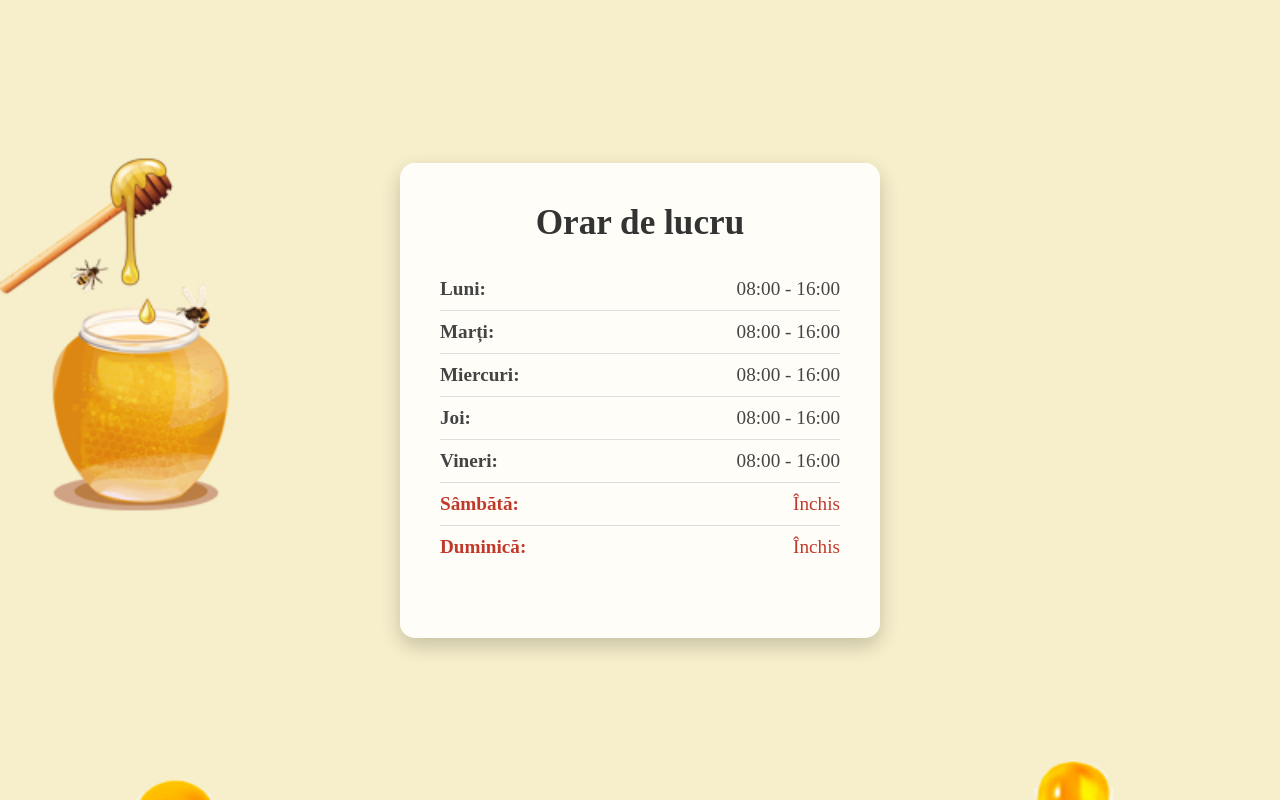
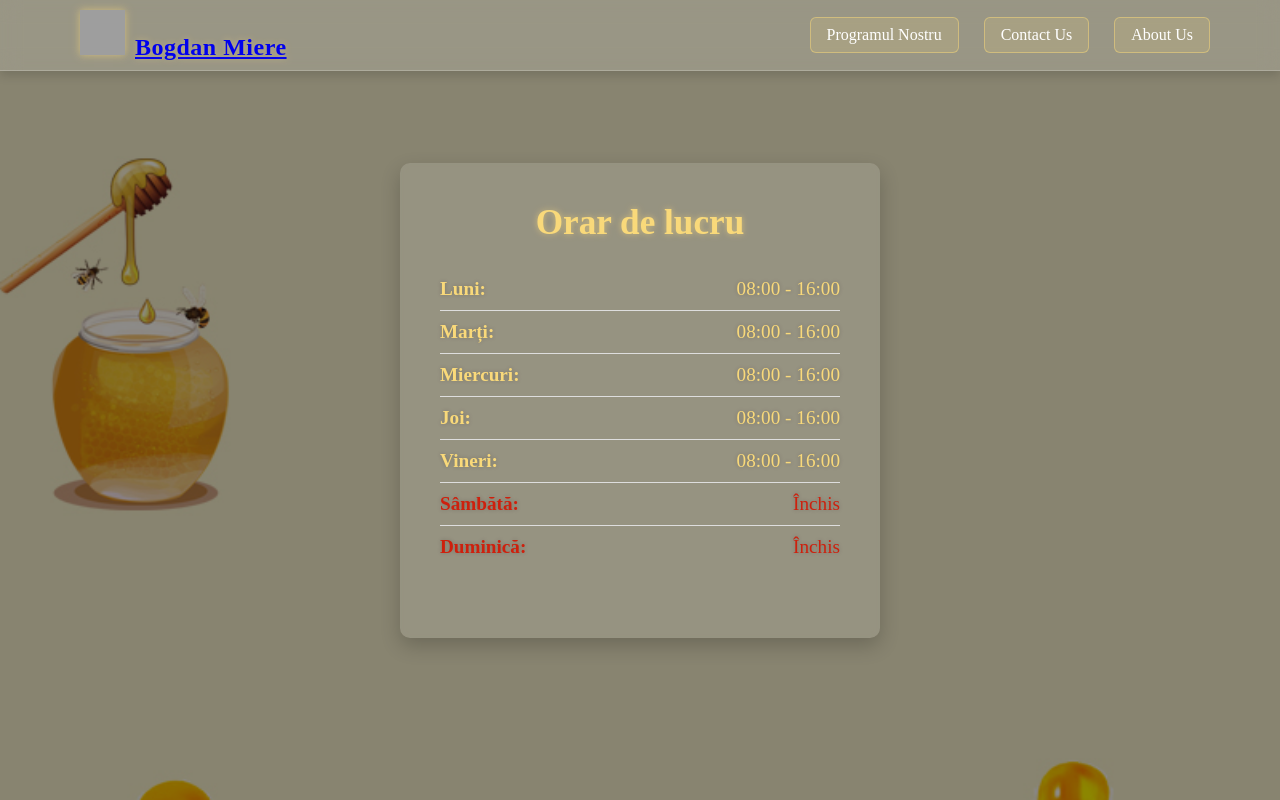
Before and after one commit to GeorgeFatan/honey-shop-fs, a React (Vite) app in the folder frontend/: page /orar in a window 1280 px wide. Built offline with nearby package versions, Linux system fonts and the light colour scheme; grey boxes are pictures that could not be loaded.

Commit message:
Added Navbar component with Title and Logo, links to every page on the app

```diff
--- a/frontend/src/App.tsx
+++ b/frontend/src/App.tsx
@@ -3,15 +3,19 @@ import { Routes, Route } from "react-router-dom";
 import AboutPage from "./pages/AboutPage";
 import Orar from "./pages/Orar";
 import ContactUs from "./pages/ContactUs";
+import Navbar from "./components/Navbar";
 
 function App() {
   return (
+    <>
+      <Navbar />
       <Routes>
         <Route path="/" element={<HomePage />} />
         <Route path="/about" element={<AboutPage />} />
         <Route path="/orar" element={<Orar />} />
         <Route path="/contact" element={<ContactUs />} />
       </Routes>
+    </>
   );
 }
 
--- /dev/null
+++ b/frontend/src/Navbar.css
@@ -0,0 +1,124 @@
+/* CONTAINER GENERAL */
+.navbar {
+  position: fixed;
+  top: 0;
+  left: 0;
+  right: 0;
+  height: 70px;
+  display: flex;
+  justify-content: center;
+  align-items: center;
+  z-index: 100;
+  background: rgba(255, 255, 255, 0.15);
+  backdrop-filter: blur(10px);
+  border-bottom: 1px solid rgba(255, 255, 255, 0.2);
+  box-shadow: 0 4px 10px rgba(0, 0, 0, 0.15);
+}
+
+/* CONTAINER INTERIOR */
+.navbar-container {
+  width: 100%;
+  max-width: 1200px;
+  display: flex;
+  justify-content: space-between;
+  align-items: center;
+  padding: 0 30px;
+  box-sizing: border-box;
+}
+
+/* LOGO + TITLU */
+.navbar-left {
+  display: flex;
+  align-items: center;
+  gap: 10px;
+}
+
+.navbar-logo {
+  width: 45px;
+  height: 45px;
+  object-fit: cover;
+  box-shadow: 0 0 8px rgba(249, 217, 122, 0.6);
+  margin-right: 10px;
+  margin-left: 10px;
+}
+
+.navbar-title {
+  font-size: 1.5rem;
+  font-weight: 700;
+  color: #f9d97a;
+  letter-spacing: 0.5px;
+  text-shadow: 0 0 6px rgba(249, 217, 122, 0.4);
+}
+
+/* LINKURI DESKTOP */
+.navbar-links {
+  display: flex;
+  gap: 25px;
+}
+
+.navbar-links a {
+  text-decoration: none;
+  color: #fff;
+  font-weight: 500;
+  padding: 8px 16px;
+  border: 1px solid rgba(249, 217, 122, 0.5);
+  border-radius: 6px;
+  background: rgba(249, 217, 122, 0.15);
+  transition: all 0.3s ease;
+}
+
+.navbar-links a:hover {
+  background: #f9d97a;
+  color: #333;
+  box-shadow: 0 0 10px rgba(249, 217, 122, 0.6);
+}
+
+/* HAMBURGER BUTTON (pentru mobil) */
+.navbar-toggle {
+  display: none;
+  background: none;
+  border: none;
+  font-size: 1.8rem;
+  cursor: pointer;
+  color: #f9d97a;
+}
+
+/* RESPONSIVE */
+@media (max-width: 768px) {
+  .navbar-container {
+    flex-direction: column;
+    align-items: flex-start;
+    padding: 10px 20px;
+  }
+
+  .navbar-toggle {
+    display: block;
+    position: absolute;
+    right: 20px;
+    top: 20px;
+  }
+
+  .navbar-links {
+    position: absolute;
+    top: 70px;
+    left: 0;
+    right: 0;
+    background: rgba(255, 255, 255, 0.15);
+    backdrop-filter: blur(10px);
+    flex-direction: column;
+    align-items: center;
+    gap: 15px;
+    padding: 20px 0;
+    display: none;
+    box-shadow: 0 4px 8px rgba(0, 0, 0, 0.2);
+  }
+
+  .navbar-links.open {
+    display: flex;
+  }
+
+  .navbar-links a {
+    width: 80%;
+    text-align: center;
+  }
+}
--- a/frontend/src/Orar.css
+++ b/frontend/src/Orar.css
@@ -1,19 +1,28 @@
 /* Containerul pentru cardul cu orarul (semi-transparent) */
 .orar-content {
-  background-color: rgba(255, 255, 255, 0.85); /* Fundal alb cu 85% opacitate */
+  position: relative;
+  z-index: 1;
+  background: rgba(255, 255, 255, 0.12); /* același fundal translucid */
+  backdrop-filter: blur(4px); /* efect de sticlă mată */
+  border-radius: 10px;
   padding: 40px;
-  border-radius: 15px; /* Colțuri rotunjite */
-  box-shadow: 0 8px 20px rgba(0, 0, 0, 0.2); /* Umbră elegantă */
+  width: 90%;
+  max-width: 400px;
   text-align: center;
-  max-width: 400px;
-  width: 90%;
+  box-shadow: 0 8px 20px rgba(0, 0, 0, 0.2); /* umbră elegantă */
+  transition: transform 0.3s ease;
+}
+
+.orar-content:hover {
+  transform: scale(1.05); /* efect de hover ca la cardurile de produse */
 }
 
 .orar-content h1 {
-  color: #333;
+  color: #f9d97a;
   margin-top: 0;
   margin-bottom: 25px;
   font-size: 2.2rem;
+  text-shadow: 0 0 6px rgba(249, 217, 122, 0.6);
 }
 
 /* Stiluri pentru lista orarului */
@@ -22,7 +31,7 @@
   padding: 0;
   margin: 0 0 30px 0;
   font-size: 1.2rem;
-  color: #444;
+  color: #f9d97a;
 }
 
 .orar-list li {
@@ -30,14 +39,16 @@
   border-bottom: 1px solid #ddd; /* O linie subtilă între zile */
   display: flex;
   justify-content: space-between; /* Pune ziua în stânga și ora în dreapta */
+  text-shadow: 0 0 4px rgba(0, 0, 0, 0.2); /* claritate și contrast */
 }
 
 .orar-list li:last-child {
-  border-bottom: none; /* Fără linie la ultimul element */
+  border-bottom: none; /*no white line under the last elem from the list */
 }
 
 .orar-list .inchis {
-  color: #c0392b; /* O culoare ușor roșiatică pentru zilele închise */
+  color: #ce200d; /* O culoare ușor roșiatică pentru zilele închise */
+  font-weight: 500;
 }
 
 /* Stiluri pentru butonul de întoarcere
@@ -60,3 +71,18 @@
   box-shadow: 0 6px 12px rgba(0, 0, 0, 0.15);
 }
 */
+
+.orar-container {
+  position: relative;
+  min-height: 100vh;
+  background-color: #f9f3d1;
+  overflow: hidden;
+}
+
+.orar-container::before {
+  content: "";
+  position: absolute;
+  inset: 0;
+  background: rgba(0, 0, 0, 0.45); /* efect intunecat*/
+  z-index: 0;
+}
--- /dev/null
+++ b/frontend/src/components/Navbar.tsx
@@ -0,0 +1,44 @@
+import { useState } from "react";
+import "../Navbar.css";
+
+export default function Navbar() {
+  const [isOpen, setIsOpen] = useState(false);
+
+  return (
+    <header className="navbar">
+      <div className="navbar-container">
+        {/* LOGO + TITLU */}
+        <div className="navbar-left">
+          <div className="navbar-brand">
+            <img
+              src="/logo.png"
+              alt="Bogdan Miere Logo"
+              className="navbar-logo"
+            />
+            <span style={{ marginRight: "10px" }} className="navbar-title">
+              <a href="/">Bogdan Miere</a>
+            </span>
+          </div>
+        </div>
+
+        {/* BUTON HAMBURGER (pentru mobil) */}
+        <button
+          className="navbar-toggle"
+          onClick={() => setIsOpen(!isOpen)}
+          aria-label="Toggle menu"
+        >
+          ☰
+        </button>
+
+        {/* LINKURI */}
+        <div className="navbar-dreapta">
+          <nav className={`navbar-links ${isOpen ? "open" : ""}`}>
+            <a href="/orar">Programul Nostru</a>
+            <a href="/contact">Contact Us</a>
+            <a href="/about">About Us</a>
+          </nav>
+        </div>
+      </div>
+    </header>
+  );
+}
--- a/frontend/src/pages/Orar.tsx
+++ b/frontend/src/pages/Orar.tsx
@@ -1,4 +1,3 @@
-import { Link } from "react-router-dom";
 import backgroundImageHoney from "../assets/backgroundImageHoney.jpg";
 import "../Orar.css"; // Importăm fișierul de stiluri
 
@@ -11,26 +10,40 @@ export default function Orar() {
         backgroundPosition: "center",
         backgroundSize: "cover",
         backgroundAttachment: "fixed",
-        minHeight: "100vh", // Asigură că imaginea acoperă tot ecranul (100% din înălțimea vizibilă)
+        minHeight: "100vh",
         display: "flex",
-        justifyContent: "center", // Centrează orizontal
-        alignItems: "center", // Centrează vertical
+        justifyContent: "center",
+        alignItems: "center",
       }}
     >
       <div className="orar-content">
         <h1>Orar de lucru</h1>
 
         <ul className="orar-list">
-          <li><strong>Luni:</strong> 08:00 - 16:00</li>
-          <li><strong>Marți:</strong> 08:00 - 16:00</li>
-          <li><strong>Miercuri:</strong> 08:00 - 16:00</li>
-          <li><strong>Joi:</strong> 08:00 - 16:00</li>
-          <li><strong>Vineri:</strong> 08:00 - 16:00</li>
-          <li className="inchis"><strong>Sâmbătă:</strong> Închis</li>
-          <li className="inchis"><strong>Duminică:</strong> Închis</li>
+          <li>
+            <strong>Luni:</strong> 08:00 - 16:00
+          </li>
+          <li>
+            <strong>Marți:</strong> 08:00 - 16:00
+          </li>
+          <li>
+            <strong>Miercuri:</strong> 08:00 - 16:00
+          </li>
+          <li>
+            <strong>Joi:</strong> 08:00 - 16:00
+          </li>
+          <li>
+            <strong>Vineri:</strong> 08:00 - 16:00
+          </li>
+          <li className="inchis">
+            <strong>Sâmbătă:</strong> Închis
+          </li>
+          <li className="inchis">
+            <strong>Duminică:</strong> Închis
+          </li>
         </ul>
 
-        {/* Butonul de întoarcere la pagina principală
+        {/*
         <Link to="/" className="back-link-button">
           Înapoi la Pagina Principală
         </Link>*/}
```
Lines whose indentation alone changed are shown as unchanged.
